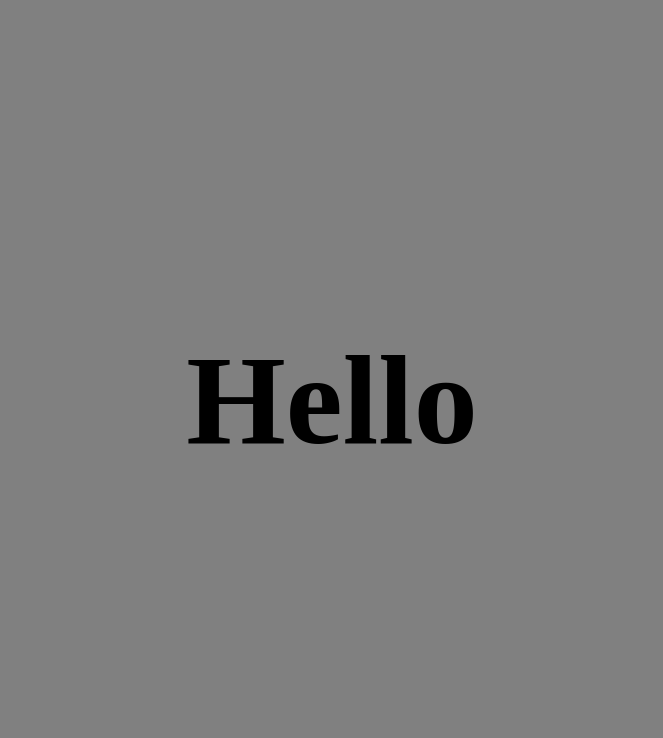
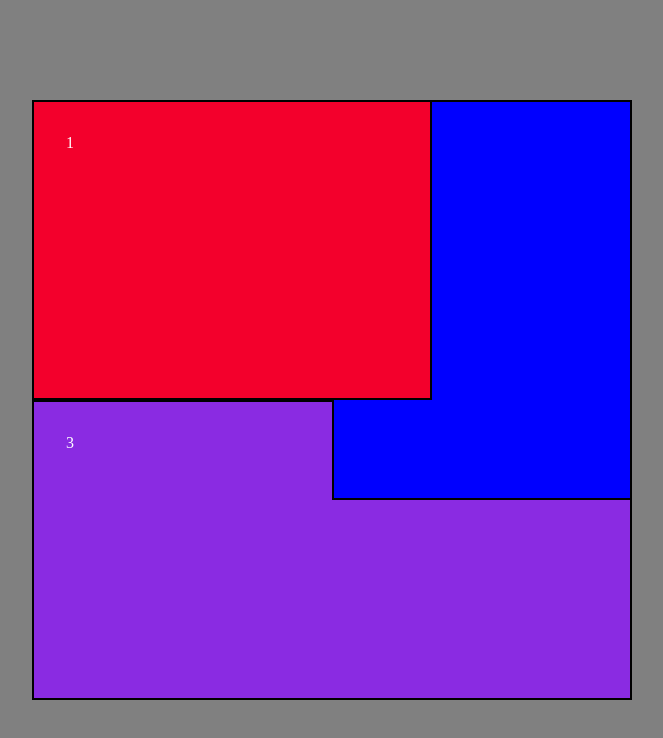
Before and after one commit to Eran2001/css-test, a plain HTML site: page index.html in a window 1280 px wide. Shown: the whole page, without its empty margins (308-971 px from the left). Drawn offline with Linux system fonts and the light colour scheme.

Commit message:
add 3 divs with grid layout

```diff
--- a/index.html
+++ b/index.html
@@ -8,7 +8,11 @@
   </head>
   <body>
     <div class="main">
-      <h1 class="heading">Hello</h1>
+      <div class="grid">
+        <div class="item item-1">1</div>
+        <div class="item item-2">2</div>
+        <div class="item item-3">3</div>
+      </div>
     </div>
   </body>
 </html>
--- a/styles.css
+++ b/styles.css
@@ -15,11 +15,49 @@ html {
   min-height: 100vh;
 }
 
-.heading {
-  font-size: 8rem;
+.grid {
+  display: grid;
+  grid-template-rows: repeat(6, 100px);
+  grid-template-columns: repeat(6, 100px);
 }
 
-.heading::selection {
-  color: rgb(91, 0, 62);
-  background-color: aqua;
+.item {
+  border: 2px solid #000;
+  padding: 2rem;
+  color: #fff;
 }
+
+.item-1 {
+  background-color: rgb(243, 0, 44);
+  grid-area: 1 / 1 / 4 / 5;
+}
+
+.item-1:hover {
+  background-color: rgb(255, 0, 85);
+  transform: scale(1.1);
+  transition-duration: 0.4s;
+}
+
+.item-2 {
+  background-color: blue;
+  grid-area: 1 / 4 / 5 / 7;
+  z-index: -1;
+}
+
+.item-2:hover {
+  background-color: rgb(33, 7, 164);
+  transform: scale(1.1);
+  transition-duration: 0.4s;
+}
+
+.item-3 {
+  background-color: blueviolet;
+  grid-area: 4 / 1 / 7 / 7;
+  z-index: -2;
+}
+
+.item-3:hover {
+  background-color: rgb(141, 3, 141);
+  transform: scale(1.1);
+  transition-duration: 0.4s;
+}
```
